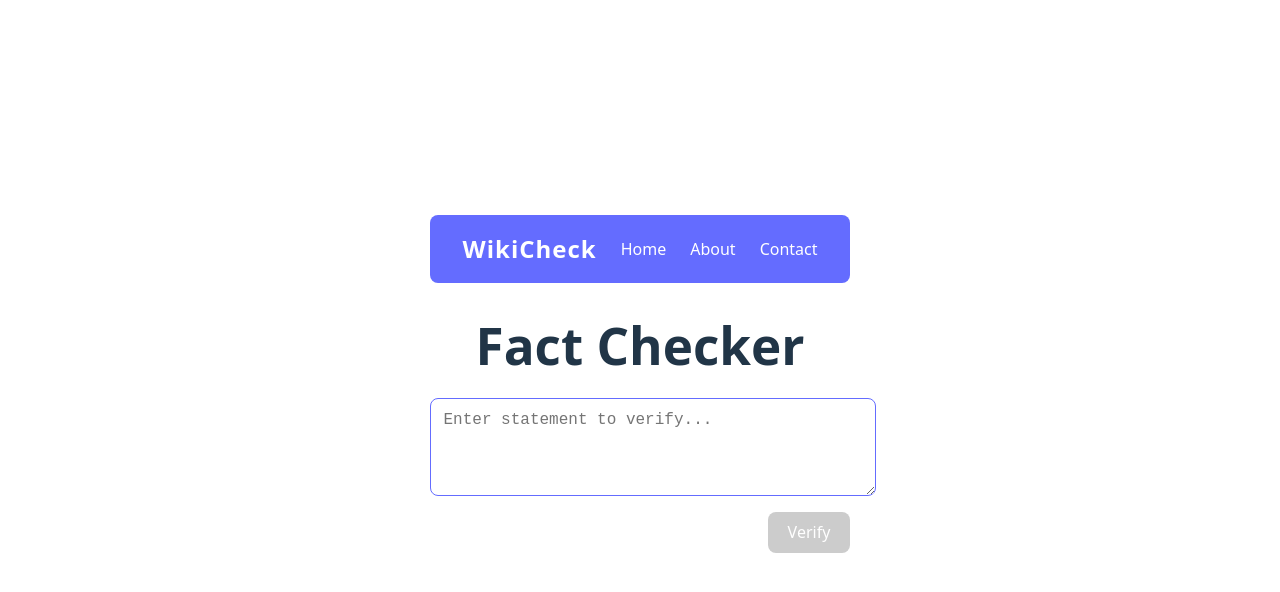
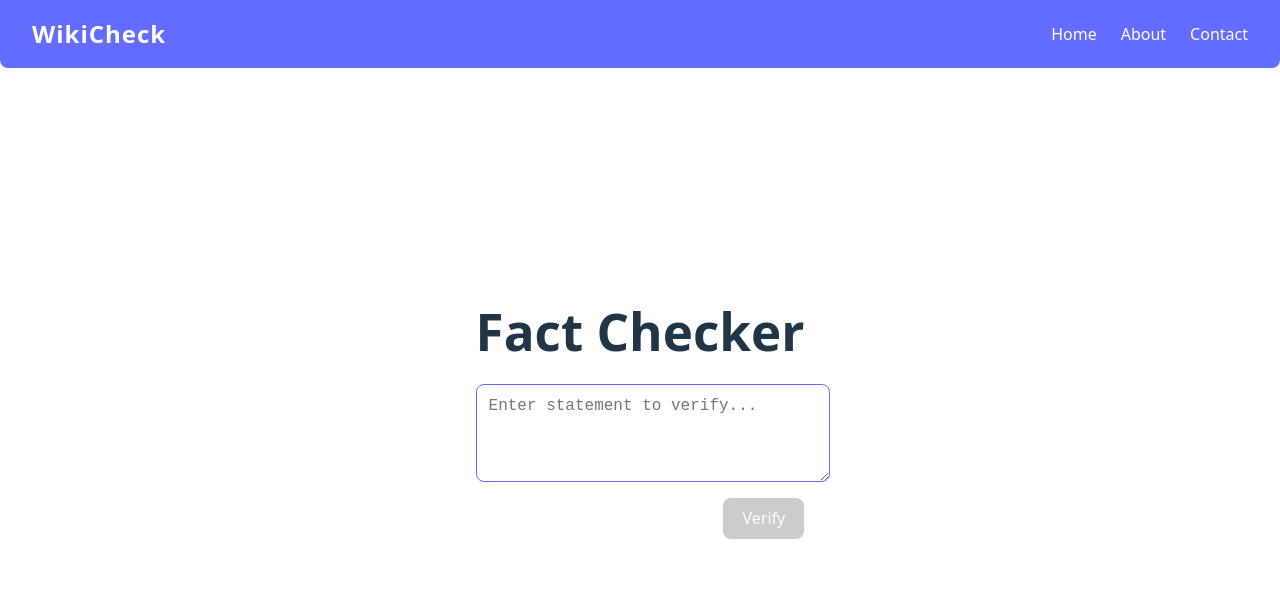
Before and after one commit to supastishn/wikicheck, a Vue app: page / in a window 1280 px wide. Shown: the top 592 px of the page. Built offline with nearby package versions, Linux system fonts and the light colour scheme.

Commit message:
feat: Make navbar fixed at top and full width

```diff
--- a/src/App.vue
+++ b/src/App.vue
@@ -22,7 +22,6 @@ const checkStatement = () => {
 </script>
 
 <template>
-  <div class="fact-checker">
   <nav class="navbar">
     <div class="navbar-title">WikiCheck</div>
     <div class="navbar-links">
@@ -31,6 +30,7 @@ const checkStatement = () => {
       <a href="#">Contact</a>
     </div>
   </nav>
+  <div class="fact-checker">
     <h1>Fact Checker</h1>
 
     <div class="input-container">
@@ -113,14 +113,27 @@ button:not(:disabled):hover {
 }
 
 .navbar {
+  position: fixed;
+  top: 0;
+  left: 0;
+  width: 100vw;
+  z-index: 100;
   display: flex;
   justify-content: space-between;
   align-items: center;
   background: #646cff;
   color: #fff;
   padding: 1rem 2rem;
-  border-radius: 8px;
-  margin-bottom: 2rem;
+  border-radius: 0 0 8px 8px;
+  margin-bottom: 0;
+  box-sizing: border-box;
+}
+
+.fact-checker {
+  max-width: 600px;
+  margin: 4.5rem auto 2rem auto;
+  padding: 2rem;
+  text-align: center;
 }
 
 .navbar-title {
```
Lines whose indentation alone changed are shown as unchanged.
